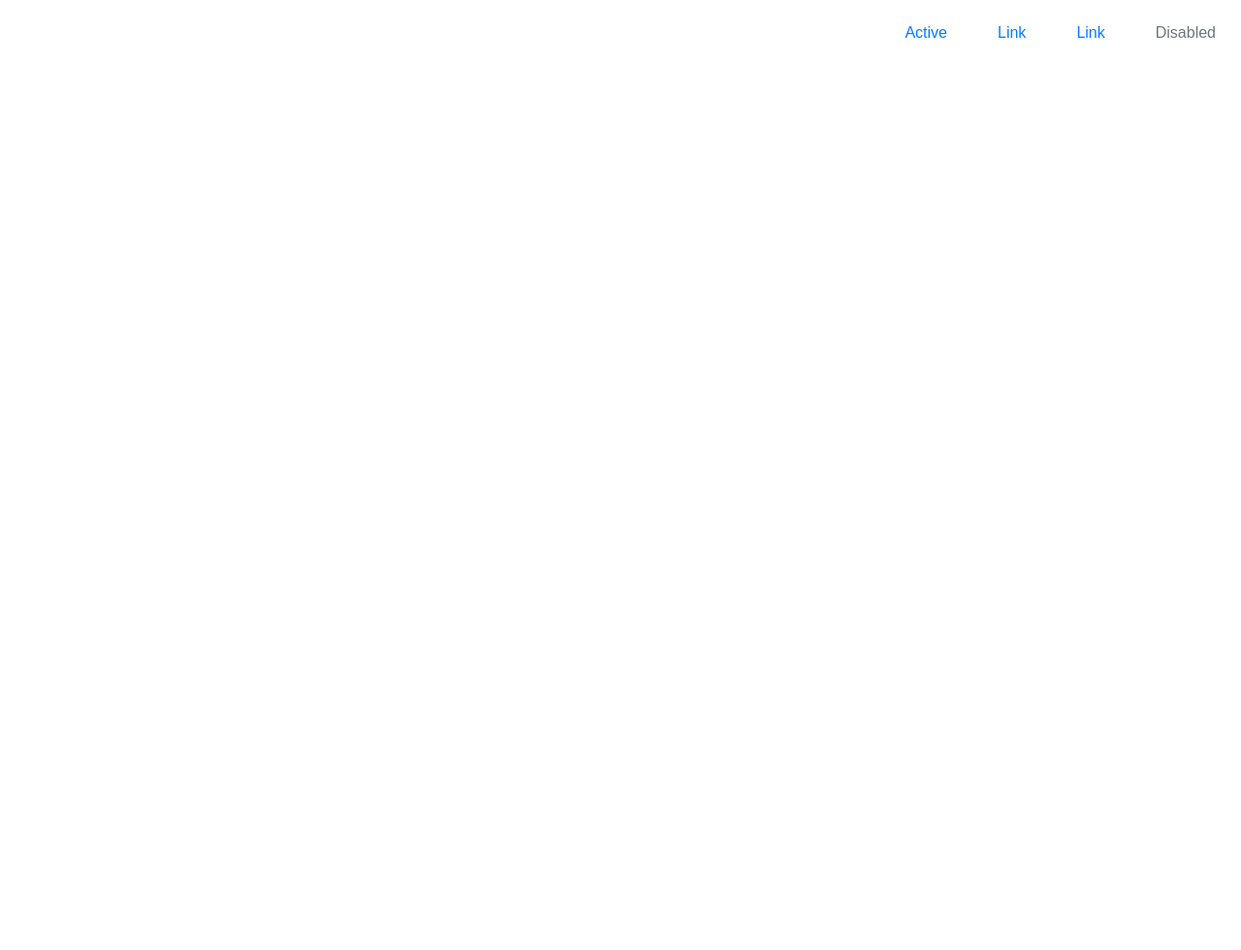
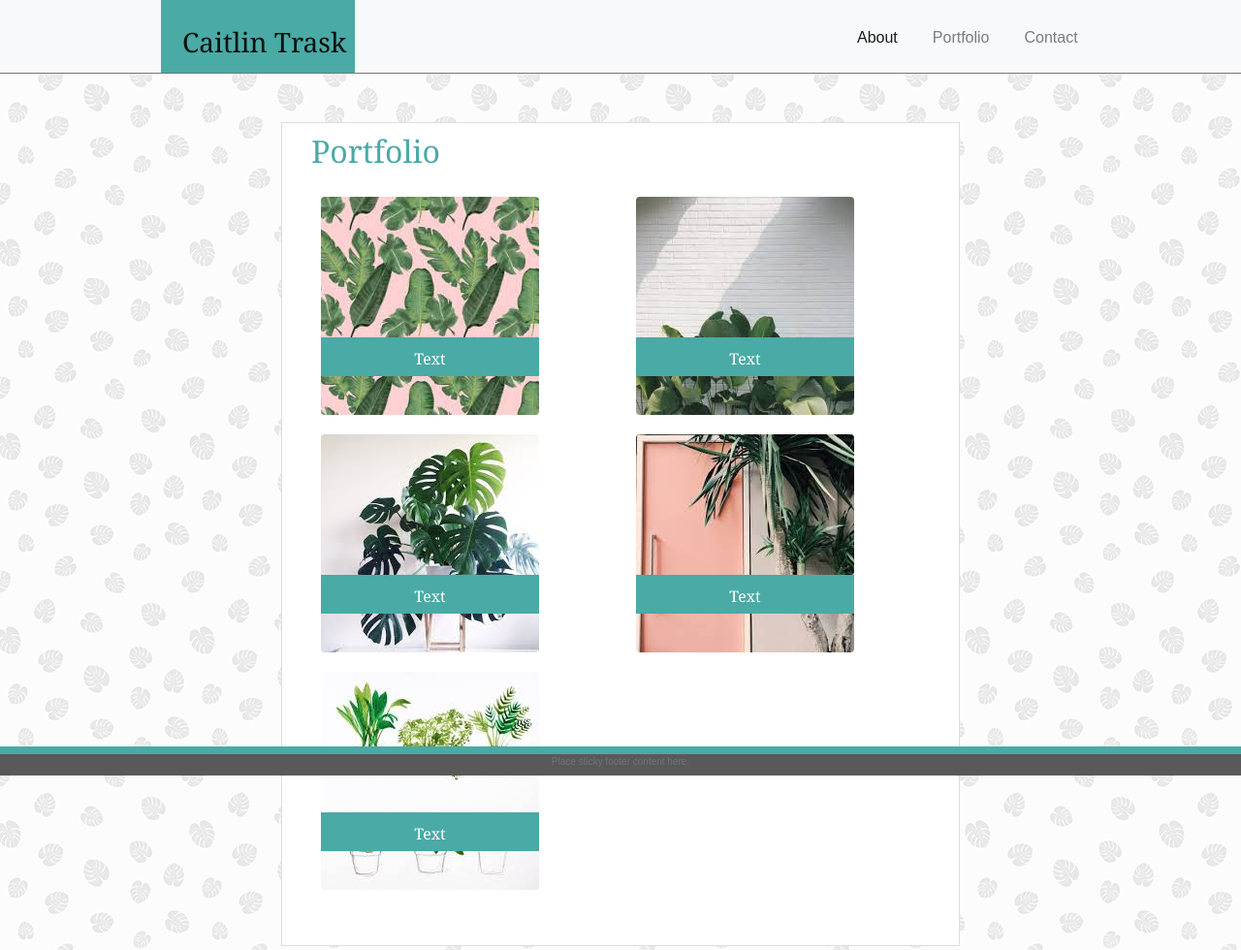
Before and after one commit to caitlintrask/Unit-2-Homework, a plain HTML site: page portfolio.html in a window 1280 px wide. Shown: the top 980 px of the page at 97% size. Before the commit the page ends 800 px from the top, so only its background shows below. Drawn offline with nearby package versions, Linux system fonts and the light colour scheme; files that its build step writes are made by us from their sources.

Commit message:
HW Update

```diff
--- a/portfolio.html
+++ b/portfolio.html
@@ -4,26 +4,84 @@
 <head>
     <meta charset="UTF-8">
     <title>Caitlin Trask | About Me</title>
-    <link rel="stylesheet" type="text/css" href="assets/css/style.css">
+    <link rel="stylesheet" type="text/css" href="style.css">
     <link rel="stylesheet" href="https://stackpath.bootstrapcdn.com/bootstrap/4.3.1/css/bootstrap.min.css" integrity="sha384-ggOyR0iXCbMQv3Xipma34MD+dH/1fQ784/j6cY/iJTQUOhcWr7x9JvoRxT2MZw1T" crossorigin="anonymous">
   </head>
 
 
 <body>
 
-    <ul class="nav justify-content-end">
-        <li class="nav-item">
-          <a class="nav-link active" href="#">Active</a>
+    <body background="palm-leaf/palm-leaf.png">
+
+        <nav class="navbar navbar-expand-lg navbar-light bg-light">
+            <a class="navbar-brand" href="#">Caitlin Trask</a>
+            <button class="navbar-toggler" type="button" data-toggle="collapse" data-target="#navbarText" aria-controls="navbarText" aria-expanded="false" aria-label="Toggle navigation">
+                <span class="navbar-toggler-icon"></span>
+            </button>
+            <div class="collapse navbar-collapse" id="navbarText">
+                <ul class="navbar-nav mr-auto">
+                <li class="nav-item active">
+                    <a class="nav-link" href="#">About <span class="sr-only">(current)</span></a>
                 </li>
                 <li class="nav-item">
-          <a class="nav-link" href="#">Link</a>
+                    <a class="nav-link" href="#">Portfolio</a>
                 </li>
                 <li class="nav-item">
-          <a class="nav-link" href="#">Link</a>
-        </li>
-        <li class="nav-item">
-          <a class="nav-link disabled" href="#" tabindex="-1" aria-disabled="true">Disabled</a>
+                    <a class="nav-link" href="#">Contact</a>
                 </li>
                 </ul>
+            </div>
+        </nav>
+
+        <div class=imagecontainer>
+            <div class=row>
+                <div class=col-md-1>
+                    <h2>Portfolio</h2>
+                </div>
+            </div>
+
+            <div class=row>
+                <div class=col-md-5>
+                    <img src="image1.jpeg" class="rounded float-left" alt="Image 1">
+                    <div class= p1>Text</div>
+                </div>
+                <div class=col-md-5>
+                    <img src="image2.jpeg" class="rounded float-left" alt="Image 2">
+                    <div class= p1>Text</div>
+                </div>
+                </div>
+
+            <div class="w-100"></div>
+
+            <div class=row>
+                <div class=col-md-5>
+                    <img src="image3.jpeg" class="rounded float-left" alt="Image 3">
+                    <div class= p1>Text</div>
+                </div>
+                <div class=col-md-5>
+                    <img src="image4.jpeg" class="rounded float-left" alt="Image 4">
+                    <div class= p1>Text</div>
+                </div>
+            </div>
+
+            <div class="w-100"></div>
+
+            <div class=row>
+                 <div class=col-md-5>
+                    <img src="image5.jpeg" class="rounded float-left" alt="Image 5">
+                    <div class= p1>Text</div>
+                </div>
+            </div>
+
+            <div class="w-100"></div>
+
+        </div>
+
+
+    <footer class="footer">
+        <div class="container">
+            <span class="text-muted">Place sticky footer content here.</span>
+        </div>
+    </footer>
 
 </body>
--- a/style.css
+++ b/style.css
@@ -38,6 +38,14 @@ li.nav-item {
     float: right;
 }
 
+h2 {
+    color: #4aaaa5;
+    font-size: 24px;
+    margin-top: 20px;
+    margin-left: 20px;
+    font-family: 'Georgia', Times, 'Times New Roman', serif;
+}
+
 .footer {
     position: fixed;
     left: 0;
@@ -60,4 +68,83 @@ li.nav-item {
     height: 320px;
     margin-top: 50px;
     margin-left: 100px;
+    background-color: #fff;
+    border: 1px solid #777777;
 }
+
+
+/* Contact Page */
+
+form {
+    width: 960px;
+    height: 650px;
+    background-color: #ffffff;
+    border-style: solid;
+    border-width: 1px;
+    border-color: #dddddd;
+    font-family: 'Georgia', Times, 'Times New Roman', serif;
+    font-size: 18px;
+    color: #4aaaa5;
+    position: relative;
+    margin: 0 auto;
+    margin-top: 75px;
+    margin-bottom: 100px;
+}
+
+.form-group {
+    width: 100%;
+    padding: 12px;
+    margin-top: 6px;
+    margin-bottom: 16px;
+    resize: vertical;
+    font-family: 'Arial','Helvetica Neue',Helvetica, sans-serif;
+    font-size: 18px;
+}
+
+#formGroupExampleInput3 {
+    height: 300px;
+}
+
+/* Portfolio Page */
+
+.imagecontainer {
+    background-color: #ffffff;
+    position: static;
+    width: 700px;
+    text-align: left;
+    height: 850px;
+    margin: 0 auto;
+    margin-top: 50px;
+    margin-bottom: 100px;
+    border: solid 1px #dddddd;
+    overflow: auto;
+}
+
+.row {
+    padding: 10px;
+}
+
+.rounded, .float-left {
+    z-index: 1;
+}
+
+.col-md-5 {
+    margin-left: 30px;
+}
+
+.p1 {
+    bottom: 20px;
+    width: 225px;
+    height: 40px;
+    background-color: #4aaaa5;
+    text-align: center;
+    font-family: 'Georgia', 'Times New Roman', Times, serif;
+    color: white;
+    position: absolute;
+    float: left;
+    left: 0;
+    z-index: 2;
+    margin-left: 15px;
+    margin-bottom: 20px;
+    padding-top: 10px;
+}
```
Also changed, not shown: contact.html (+26 -13 lines), index.html (+4 -1 lines), palm-leaf/palm-leaf.png (added), palm-leaf/readme.txt (added), 2 other files. Lines whose indentation alone changed are shown as unchanged.
